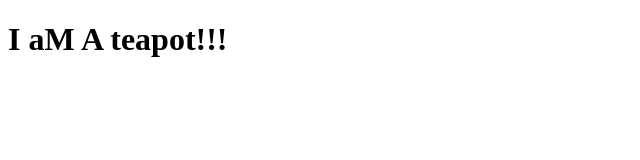
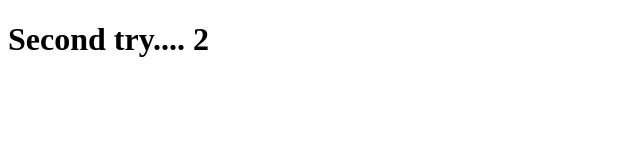
Before and after one commit to Rgstaub/bootcamp, a plain HTML site: page index.html in a window 1280 px wide. Shown: the whole page, without its empty margins (0-640 px from the left). Drawn offline with Linux system fonts and the light colour scheme.

Commit message:
second try

```diff
--- a/index.html
+++ b/index.html
@@ -5,6 +5,6 @@
 	<title>Document</title>
 </head>
 <body>
-	<h1> I aM A teapot!!!</h1>
+	<h1>Second try.... 2</h1>
 </body>
 </html>
```
